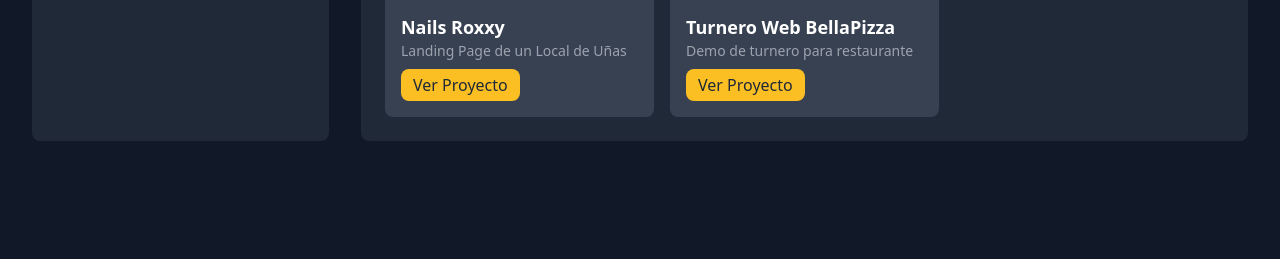
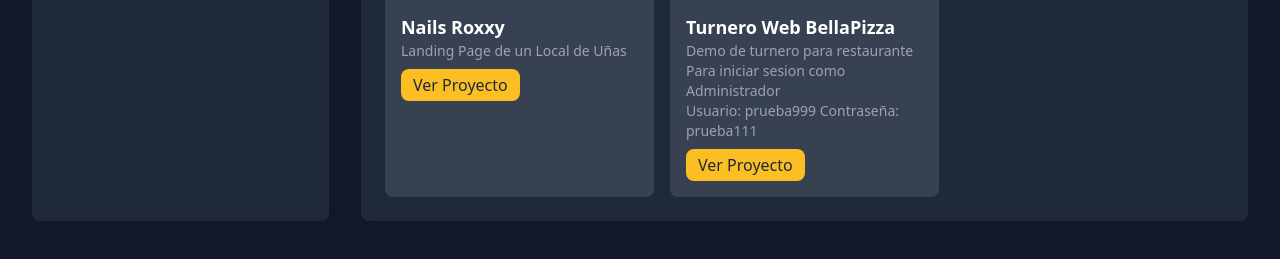
Before and after one commit to MatiasNegrelli/Portafolio, a website: page Pages/Portafolio.html in a window 1280 px wide. Shown: the part 377-636 px from the top of the page. Drawn offline with nearby package versions, Linux system fonts and the light colour scheme.

Commit message:
Matias Negrelli

```diff
--- a/Pages/Portafolio.html
+++ b/Pages/Portafolio.html
@@ -84,6 +84,8 @@
                             </div>
                             <h3 class="text-lg font-semibold mt-4">Turnero Web BellaPizza</h3>
                             <p class="text-gray-400 text-sm">Demo de turnero para restaurante</p>
+                            <p class="text-gray-400 text-sm">Para iniciar sesion como Administrador</p>
+                            <p class="text-gray-400 text-sm">Usuario: prueba999 Contraseña: prueba111</p>
                             <a href="https://bella-pizza.vercel.app/" target="_blank" class="bg-yellow-400 text-gray-800 px-3 py-1 rounded-lg mt-2 inline-block">Ver Proyecto</a>
                         </div>
                     </div>
```
